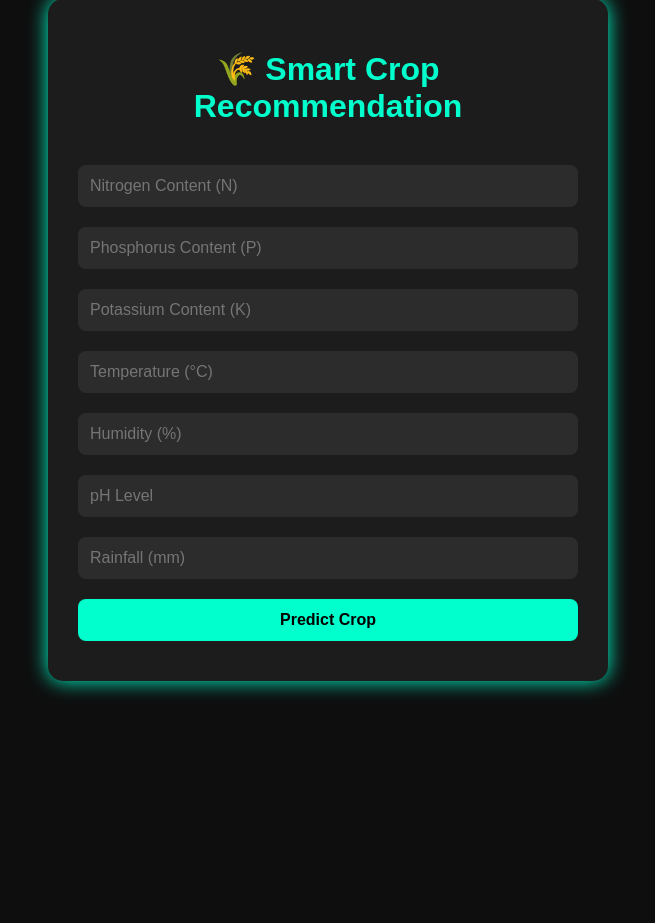
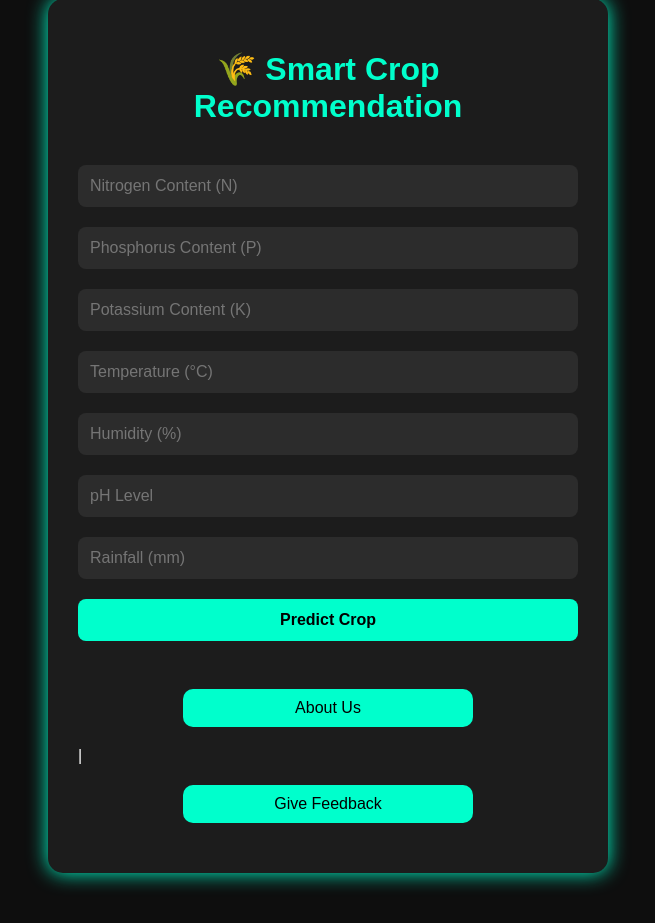
Before and after one commit to ChiragAvasthi/Crop_Recommendation_Model, a Flask app: page / in a window 1280 px wide. Shown: the part 51-974 px from the top of the page, without its empty margins (312-967 px from the left). Before the commit the page ends 748 px from the top, so only its background shows below. Run offline with Flask 3, Linux system fonts and the light colour scheme; parts of the project's set-up code (start-up, migrations or seed data) failed here and were passed over.

Commit message:
index.html

```diff
--- a/Crop Recommendation Model/templates/index.html
+++ b/Crop Recommendation Model/templates/index.html
@@ -19,6 +19,9 @@
         <input type="number" step="any" name="rainfall" placeholder="Rainfall (mm)" required>
         <button type="submit">Predict Crop</button>
     </form>
+    <br>
+    <a href="/about">About Us</a> |
+    <a href="/feedback">Give Feedback</a>
 </div>
 </body>
 </html>
```
